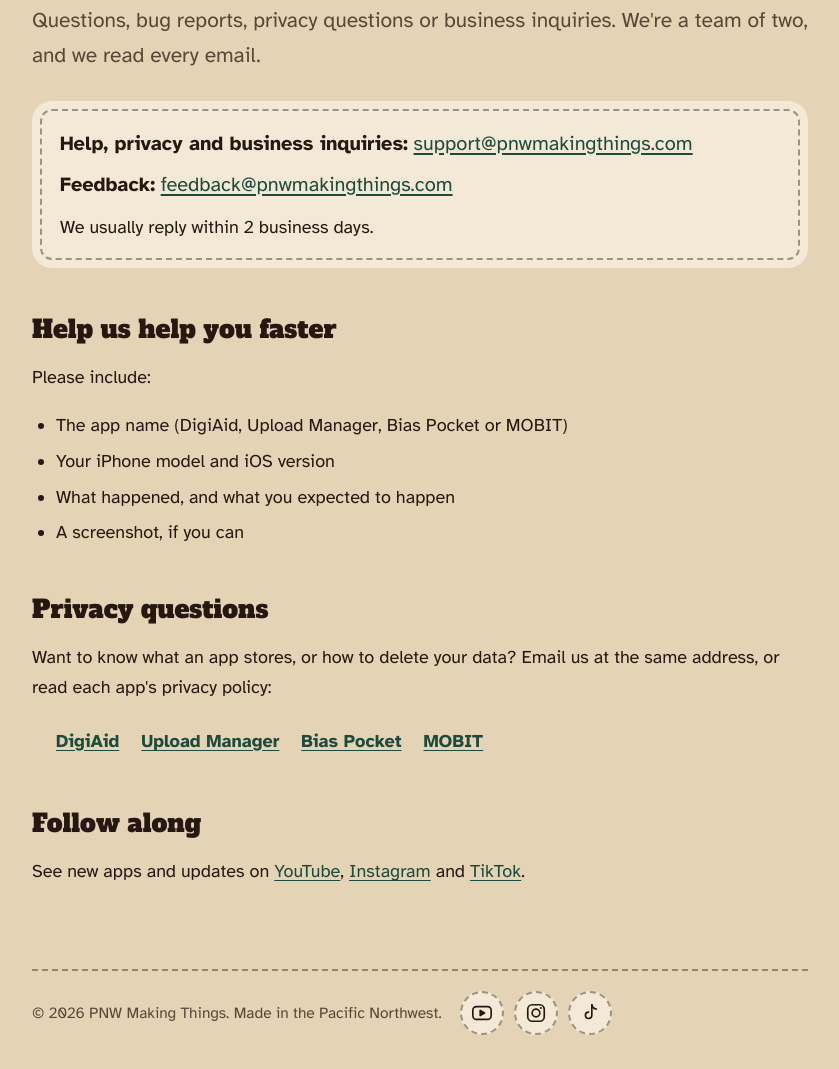
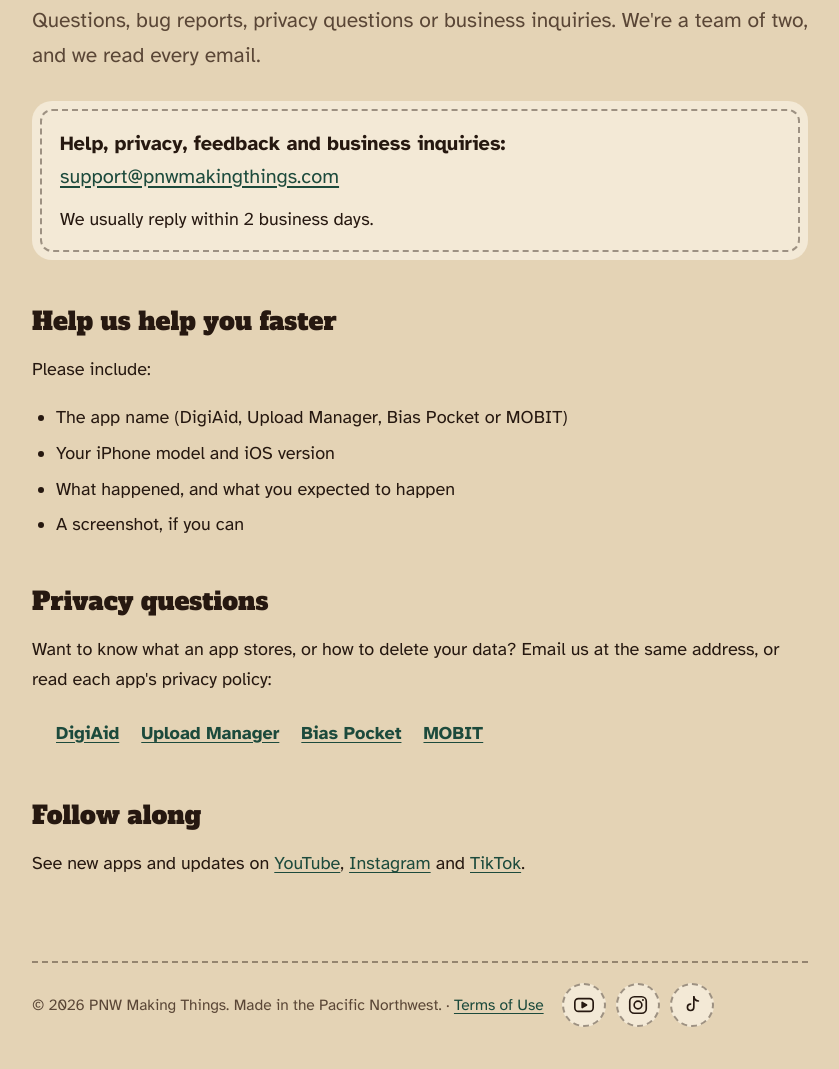
Before and after one commit to jin81cr-arch/pnwmakingthings-site, a plain HTML site: page contact/index.html in a window 1280 px wide. Shown: the part 195-1264 px from the top of the page, without its empty margins (220-1059 px from the left). Drawn offline with Linux system fonts and the light colour scheme.

Commit message:
Update index.html

```diff
--- a/contact/index.html
+++ b/contact/index.html
@@ -19,8 +19,7 @@
 <h1>Contact us</h1>
 <p class="lead">Questions, bug reports, privacy questions or business inquiries. We're a team of two, and we read every email.</p>
 <div class="patch" style="margin-top:28px">
-<p style="margin:0;font-size:20px"><strong>Help, privacy and business inquiries:</strong> <a href="mailto:support@pnwmakingthings.com">support@pnwmakingthings.com</a></p>
-<p style="margin:8px 0 0;font-size:20px"><strong>Feedback:</strong> <a href="mailto:feedback@pnwmakingthings.com">feedback@pnwmakingthings.com</a></p>
+<p style="margin:0;font-size:20px"><strong>Help, privacy, feedback and business inquiries:</strong> <a href="mailto:support@pnwmakingthings.com">support@pnwmakingthings.com</a></p>
 <p style="margin:12px 0 0">We usually reply within 2 business days.</p>
 </div>
 <h2>Help us help you faster</h2>
@@ -43,7 +42,7 @@
 <p>See new apps and updates on <a href="https://www.youtube.com/@PNWMakingThings" target="_blank" rel="noopener">YouTube</a>, <a href="https://www.instagram.com/pnwmakingthings/" target="_blank" rel="noopener">Instagram</a> and <a href="https://www.tiktok.com/@pnwmakingthings" target="_blank" rel="noopener">TikTok</a>.</p>
 </article>
 </main>
-<footer><span>&copy; 2026 PNW Making Things. Made in the Pacific Northwest.</span>
+<footer><span>&copy; 2026 PNW Making Things. Made in the Pacific Northwest. &middot; <a href="../terms/">Terms of Use</a></span>
 <ul class="social" aria-label="Follow us">
 <li><a href="https://www.youtube.com/@PNWMakingThings" target="_blank" rel="noopener" aria-label="PNW Making Things on YouTube"><svg viewBox="0 0 24 24" width="22" height="22" aria-hidden="true" fill="none" stroke="currentColor" stroke-width="1.8" stroke-linejoin="round"><rect x="2" y="5" width="20" height="14" rx="4"/><path d="M10 9.2v5.6l4.8-2.8z" fill="currentColor"/></svg></a></li>
 <li><a href="https://www.instagram.com/pnwmakingthings/" target="_blank" rel="noopener" aria-label="PNW Making Things on Instagram"><svg viewBox="0 0 24 24" width="22" height="22" aria-hidden="true" fill="none" stroke="currentColor" stroke-width="1.8"><rect x="3" y="3" width="18" height="18" rx="5"/><circle cx="12" cy="12" r="4.2"/><circle cx="17.4" cy="6.6" r="1.1" fill="currentColor" stroke="none"/></svg></a></li>
```
